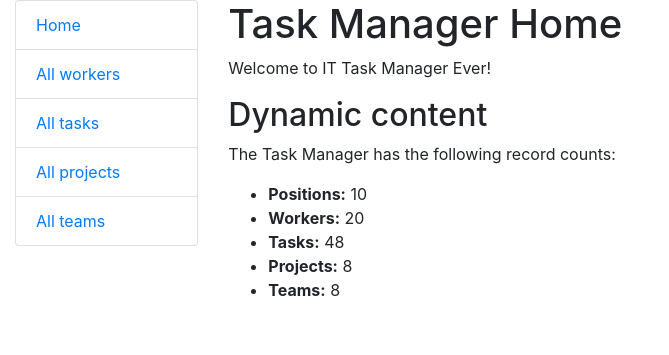
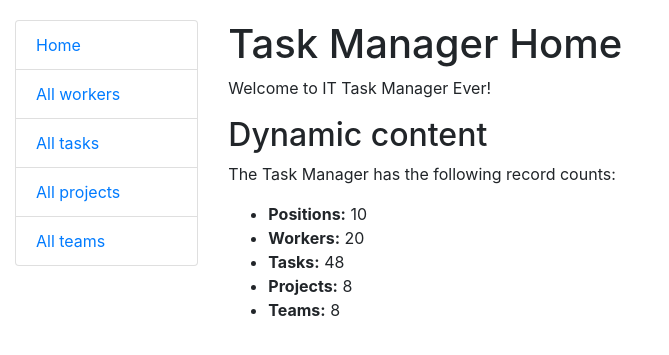
Before and after one commit to idubina/it-company-task-manager, a Django app: page / in a window 1280 px wide. Shown: the top 355 px of the page, without its empty margins (0-669 px from the left). Run offline with Django 5.2, Linux system fonts and the light colour scheme; data comes from the database, SQL or seed files in the repository.

Commit message:
style: add static files with styles.css
What:
- Aadd static folder
- Add STATICFILES_DIRS in settings
- Add styles.css in static files
- load static in base.html

```diff
--- a/it_company_task_manager/settings.py
+++ b/it_company_task_manager/settings.py
@@ -117,4 +117,8 @@ USE_TZ = True
 
 STATIC_URL = "static/"
 
+STATICFILES_DIRS = [
+    BASE_DIR / "static",
+]
+
 AUTH_USER_MODEL = "task_manager.Worker"
--- /dev/null
+++ b/static/css/styles.css
@@ -0,0 +1,3 @@
+body {
+    margin-top: 20px;
+}
--- a/templates/base.html
+++ b/templates/base.html
@@ -7,6 +7,8 @@
   <meta name="viewport" content="width=device-width, initial-scale=1">
   <link rel="stylesheet" href="https://cdn.jsdelivr.net/npm/bootstrap@4.6.2/dist/css/bootstrap.min.css"
         integrity="sha384-xOolHFLEh07PJGoPkLv1IbcEPTNtaed2xpHsD9ESMhqIYd0nLMwNLD69Npy4HI+N" crossorigin="anonymous">
+  {% load static %}
+  <link rel="stylesheet" href="{% static 'css/styles.css' %}">
 </head>
 <body>
 <div class="container-fluid">
```
